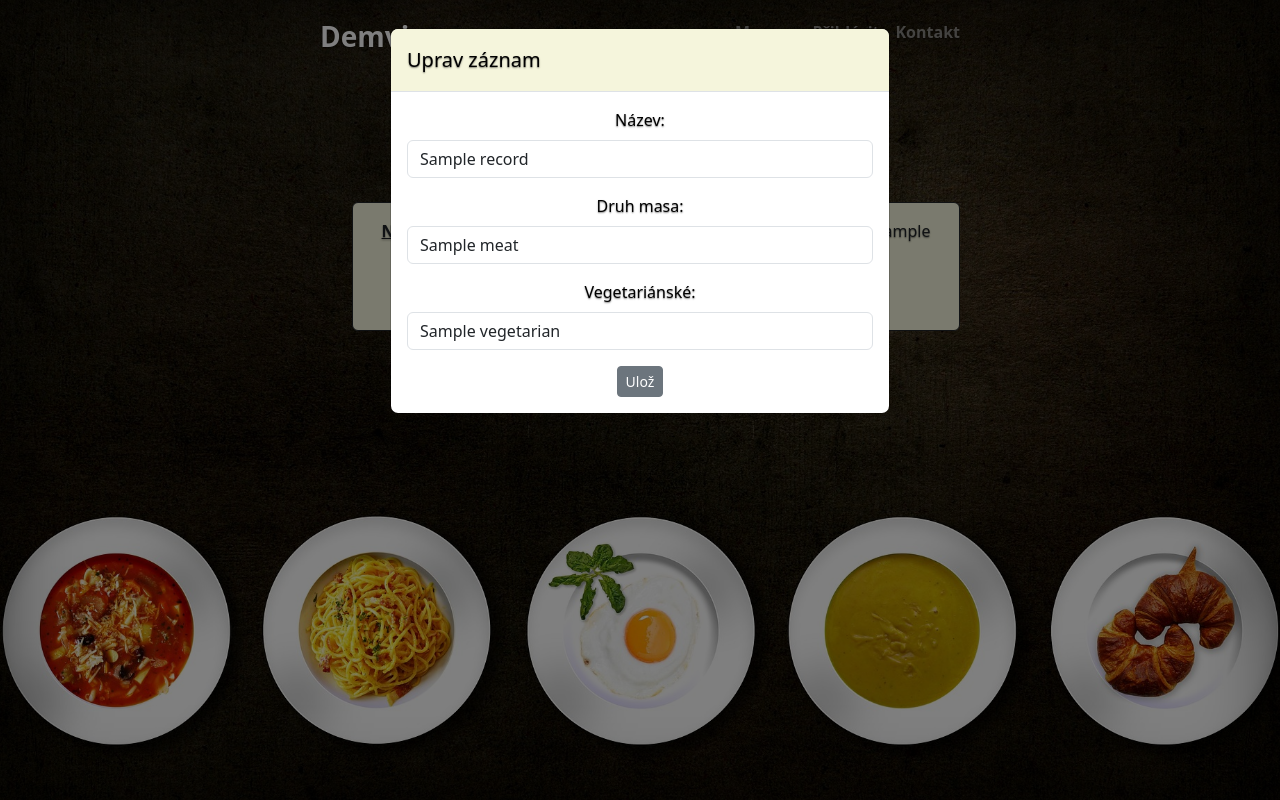
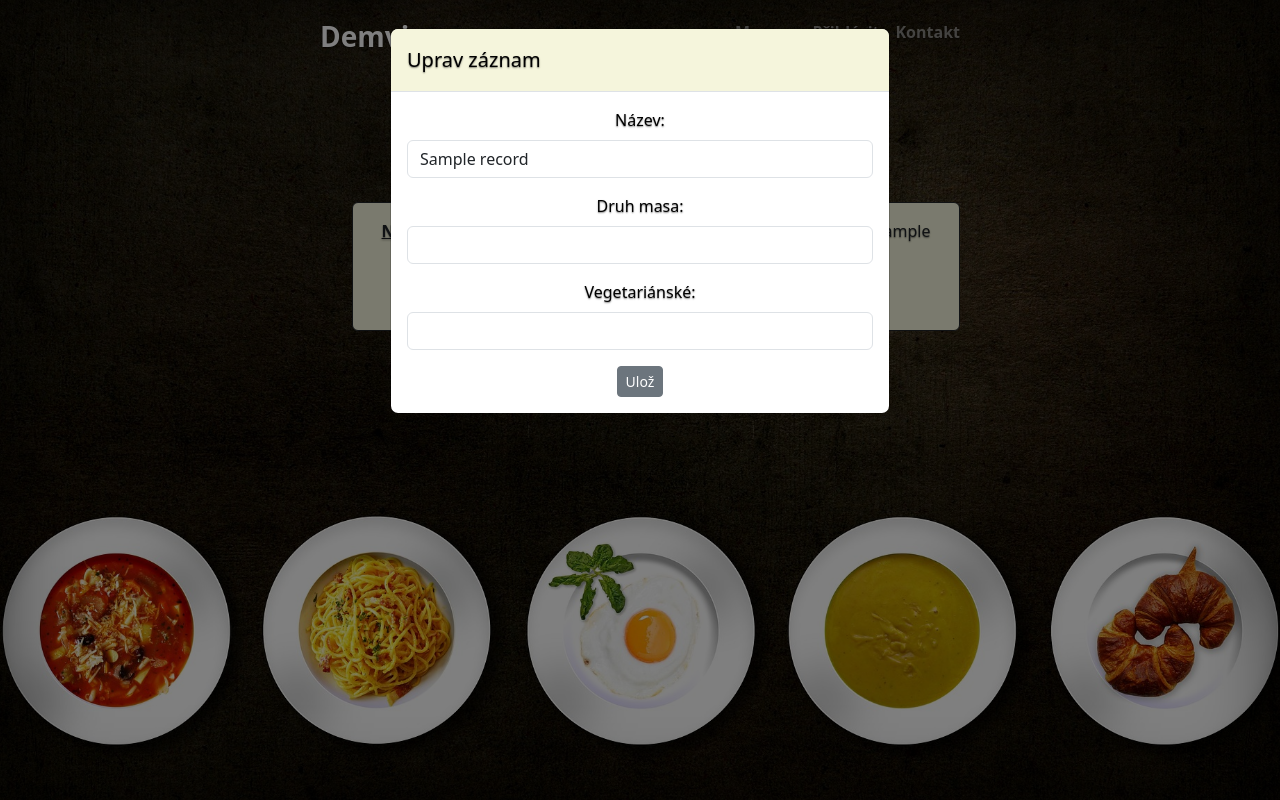
Before and after one commit to SandraHeinzova/demvis, a Flask app: template templates/admin.html in a window 1280 px wide, after a click on "Uprav". Run offline with Flask 3, Linux system fonts and the light colour scheme; the template is opened without the code that fills it: most values are stand-ins (such as "Sample title", 1, 10 or a date in 2020); parts of the project's set-up code (start-up, migrations or seed data) failed here and were passed over; some libraries are stand-ins or nearby versions.

Commit message:
replaced inputs with selects for meatInput and vegetarianInput

```diff
--- a/templates/admin.html
+++ b/templates/admin.html
@@ -48,11 +48,18 @@
                                             </div>
                                             <div class="mb-3">
                                                 <label for="meatInput" class="form-label">Druh masa:</label>
-                                                <input type="text" class="form-control" id="meatInput" name="meat" required>
+                                                <select type="text" class="form-control" id="meatInput" name="meat" required>
+                                                    <option value="Kuřecí">Kuřecí</option>
+                                                    <option value="Hovězí">Hovězí</option>
+                                                    <option value="Vepřové">Vepřové</option>
+                                                </select>
                                             </div>
                                             <div class="mb-3">
                                                 <label for="vegetarianInput" class="form-label">Vegetariánské:</label>
-                                                <input type="text" class="form-control" id="vegetarianInput" name="vegetarian" required>
+                                                <select type="text" class="form-control" id="vegetarianInput" name="vegetarian" required>
+                                                    <option value="TRUE">Ano</option>
+                                                    <option value="FALSE">Ne</option>
+                                                </select>
                                             </div>
                                             <button type="submit" name="action" value="edit" class="btn btn-sm btn-secondary">Ulož</button>
                                         </form>
```
